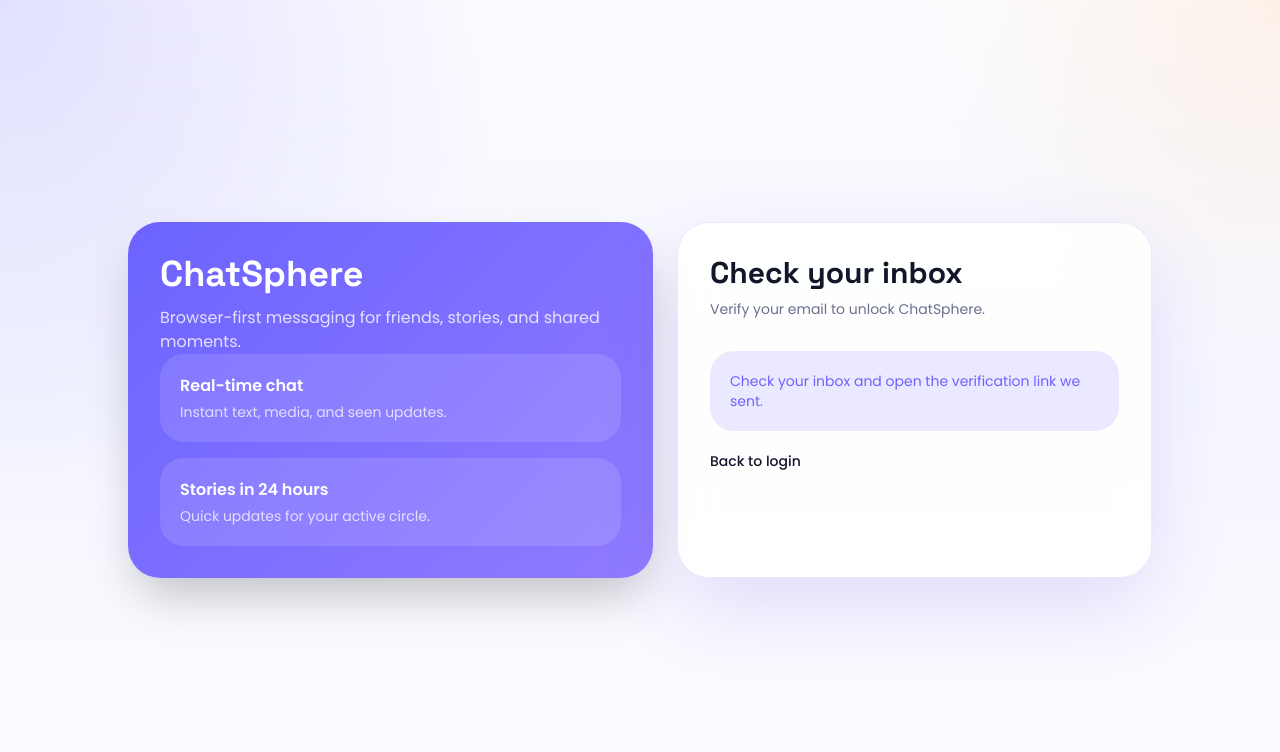
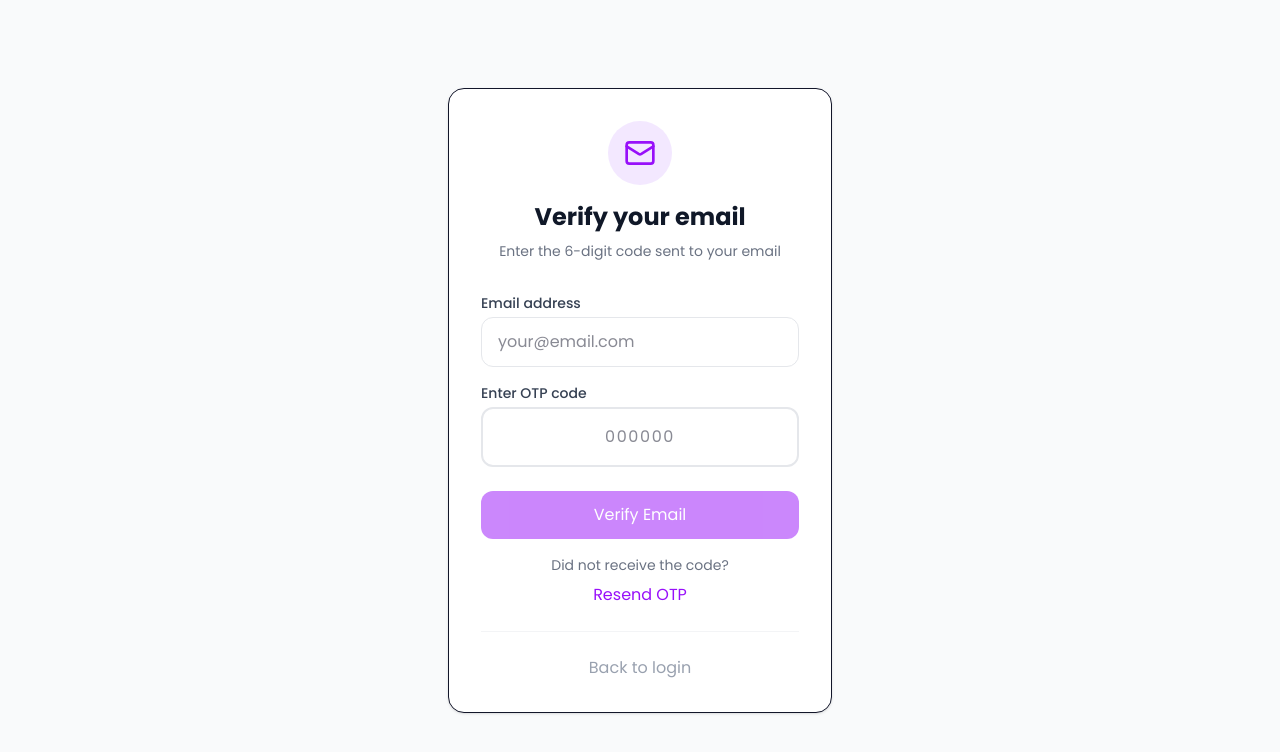
Before and after one commit to xkeerti11/chatsphere, a Next.js app: page /verify-email in a window 1280 px wide. Shown: the top 752 px of the page. Built offline with nearby package versions, Linux system fonts and the light colour scheme.

Commit message:
fix: verify page OTP input form

```diff
--- a/app/(auth)/verify-email/page.tsx
+++ b/app/(auth)/verify-email/page.tsx
@@ -1,13 +1,216 @@
-import { Suspense } from "react";
-import { VerifyEmailCard } from "@/components/auth/VerifyEmailCard";
-import { AuthShell } from "@/components/layout/AuthShell";
+"use client";
 
-export default function VerifyEmailPage() {
+import { Suspense, useEffect, useState } from "react";
+import { CheckCircle, Mail } from "lucide-react";
+import { useRouter, useSearchParams } from "next/navigation";
+import toast from "react-hot-toast";
+
+function VerifyContent() {
+  const router = useRouter();
+  const searchParams = useSearchParams();
+  const emailFromUrl = searchParams.get("email") || "";
+
+  const [email, setEmail] = useState(emailFromUrl);
+  const [otp, setOtp] = useState("");
+  const [loading, setLoading] = useState(false);
+  const [resendLoading, setResendLoading] = useState(false);
+  const [resendTimer, setResendTimer] = useState(0);
+  const [verified, setVerified] = useState(false);
+
+  useEffect(() => {
+    if (emailFromUrl) {
+      setEmail(emailFromUrl);
+    }
+  }, [emailFromUrl]);
+
+  useEffect(() => {
+    if (resendTimer <= 0) return;
+
+    const timeout = window.setTimeout(() => {
+      setResendTimer((prev) => Math.max(prev - 1, 0));
+    }, 1000);
+
+    return () => window.clearTimeout(timeout);
+  }, [resendTimer]);
+
+  async function handleVerify(event: React.FormEvent<HTMLFormElement>) {
+    event.preventDefault();
+
+    if (!email) {
+      toast.error("Email required", { id: "e-err" });
+      return;
+    }
+
+    if (otp.length !== 6) {
+      toast.error("Enter 6-digit OTP", { id: "otp-err" });
+      return;
+    }
+
+    setLoading(true);
+    try {
+      const res = await fetch("/api/auth/verify", {
+        method: "POST",
+        headers: { "Content-Type": "application/json" },
+        body: JSON.stringify({ email, otp }),
+      });
+      const data = await res.json();
+
+      if (data.success) {
+        setVerified(true);
+        toast.success("Email verified! You can now login.", { id: "verified" });
+        window.setTimeout(() => router.push("/login"), 2000);
+      } else {
+        toast.error(data.error || "Invalid OTP", { id: "otp-err" });
+      }
+    } catch {
+      toast.error("Network error", { id: "net-err" });
+    } finally {
+      setLoading(false);
+    }
+  }
+
+  async function handleResend() {
+    if (!email) {
+      toast.error("Email required", { id: "e-err" });
+      return;
+    }
+
+    setResendLoading(true);
+    try {
+      const res = await fetch("/api/auth/resend-otp", {
+        method: "POST",
+        headers: { "Content-Type": "application/json" },
+        body: JSON.stringify({ email }),
+      });
+      const data = await res.json();
+
+      if (data.success) {
+        toast.success("New OTP sent! Check your inbox.", { id: "resent" });
+        setResendTimer(60);
+      } else {
+        toast.error(data.error || "Failed to resend", { id: "resend-err" });
+      }
+    } catch {
+      toast.error("Network error", { id: "net-err" });
+    } finally {
+      setResendLoading(false);
+    }
+  }
+
+  if (verified) {
+    return (
+      <div className="flex min-h-screen items-center justify-center bg-gray-50 p-4">
+        <div className="w-full max-w-sm rounded-2xl border bg-white p-8 text-center shadow-sm">
+          <div className="mx-auto mb-4 flex h-16 w-16 items-center justify-center rounded-full bg-green-100 text-green-600">
+            <CheckCircle className="h-8 w-8" aria-hidden="true" />
+          </div>
+          <h2 className="mb-2 text-xl font-bold text-gray-900">Email Verified!</h2>
+          <p className="text-sm text-gray-500">Redirecting to login...</p>
+        </div>
+      </div>
+    );
+  }
+
   return (
-    <AuthShell title="Check your inbox" description="Verify your email to unlock ChatSphere.">
-      <Suspense fallback={<p className="text-sm text-[var(--muted)]">Loading verification…</p>}>
-        <VerifyEmailCard />
-      </Suspense>
-    </AuthShell>
+    <div className="flex min-h-screen items-center justify-center bg-gray-50 p-4">
+      <form
+        onSubmit={handleVerify}
+        className="w-full max-w-sm rounded-2xl border bg-white p-8 shadow-sm"
+      >
+        <div className="mb-8 text-center">
+          <div className="mx-auto mb-4 flex h-16 w-16 items-center justify-center rounded-full bg-purple-100 text-purple-600">
+            <Mail className="h-8 w-8" aria-hidden="true" />
+          </div>
+          <h2 className="mb-2 text-2xl font-bold text-gray-900">Verify your email</h2>
+          <p className="text-sm text-gray-500">Enter the 6-digit code sent to your email</p>
+        </div>
+
+        {!emailFromUrl ? (
+          <div className="mb-4">
+            <label className="mb-1 block text-sm font-medium text-gray-700" htmlFor="email">
+              Email address
+            </label>
+            <input
+              id="email"
+              type="email"
+              value={email}
+              onChange={(event) => setEmail(event.target.value)}
+              placeholder="your@email.com"
+              className="w-full rounded-xl border border-gray-200 px-4 py-3 text-sm focus:outline-none focus:ring-2 focus:ring-purple-500"
+            />
+          </div>
+        ) : (
+          <div className="mb-4 rounded-xl bg-purple-50 p-3 text-center">
+            <p className="text-sm text-purple-700">
+              Code sent to: <strong>{email}</strong>
+            </p>
+          </div>
+        )}
+
+        <div className="mb-6">
+          <label className="mb-1 block text-sm font-medium text-gray-700" htmlFor="otp">
+            Enter OTP code
+          </label>
+          <input
+            id="otp"
+            type="text"
+            inputMode="numeric"
+            maxLength={6}
+            value={otp}
+            onChange={(event) => setOtp(event.target.value.replace(/\D/g, ""))}
+            placeholder="000000"
+            className="w-full rounded-xl border-2 border-gray-200 px-4 py-4 text-center text-3xl font-bold tracking-widest focus:border-purple-500 focus:outline-none focus:ring-2 focus:ring-purple-500"
+          />
+        </div>
+
+        <button
+          type="submit"
+          disabled={loading || otp.length !== 6}
+          className="mb-4 w-full rounded-xl bg-purple-600 py-3 text-sm font-semibold text-white transition-colors hover:bg-purple-700 disabled:cursor-not-allowed disabled:opacity-50"
+        >
+          {loading ? "Verifying..." : "Verify Email"}
+        </button>
+
+        <div className="text-center">
+          <p className="mb-2 text-sm text-gray-500">Did not receive the code?</p>
+          {resendTimer > 0 ? (
+            <p className="text-sm text-gray-400">Resend in {resendTimer}s</p>
+          ) : (
+            <button
+              type="button"
+              onClick={handleResend}
+              disabled={resendLoading}
+              className="text-sm font-medium text-purple-600 hover:underline disabled:opacity-50"
+            >
+              {resendLoading ? "Sending..." : "Resend OTP"}
+            </button>
+          )}
+        </div>
+
+        <div className="mt-6 border-t border-gray-100 pt-6 text-center">
+          <button
+            type="button"
+            onClick={() => router.push("/login")}
+            className="text-sm text-gray-400 hover:text-gray-600"
+          >
+            Back to login
+          </button>
+        </div>
+      </form>
+    </div>
   );
 }
+
+export default function VerifyPage() {
+  return (
+    <Suspense
+      fallback={
+        <div className="flex min-h-screen items-center justify-center">
+          <p className="text-gray-400">Loading...</p>
+        </div>
+      }
+    >
+      <VerifyContent />
+    </Suspense>
+  );
+}
```
